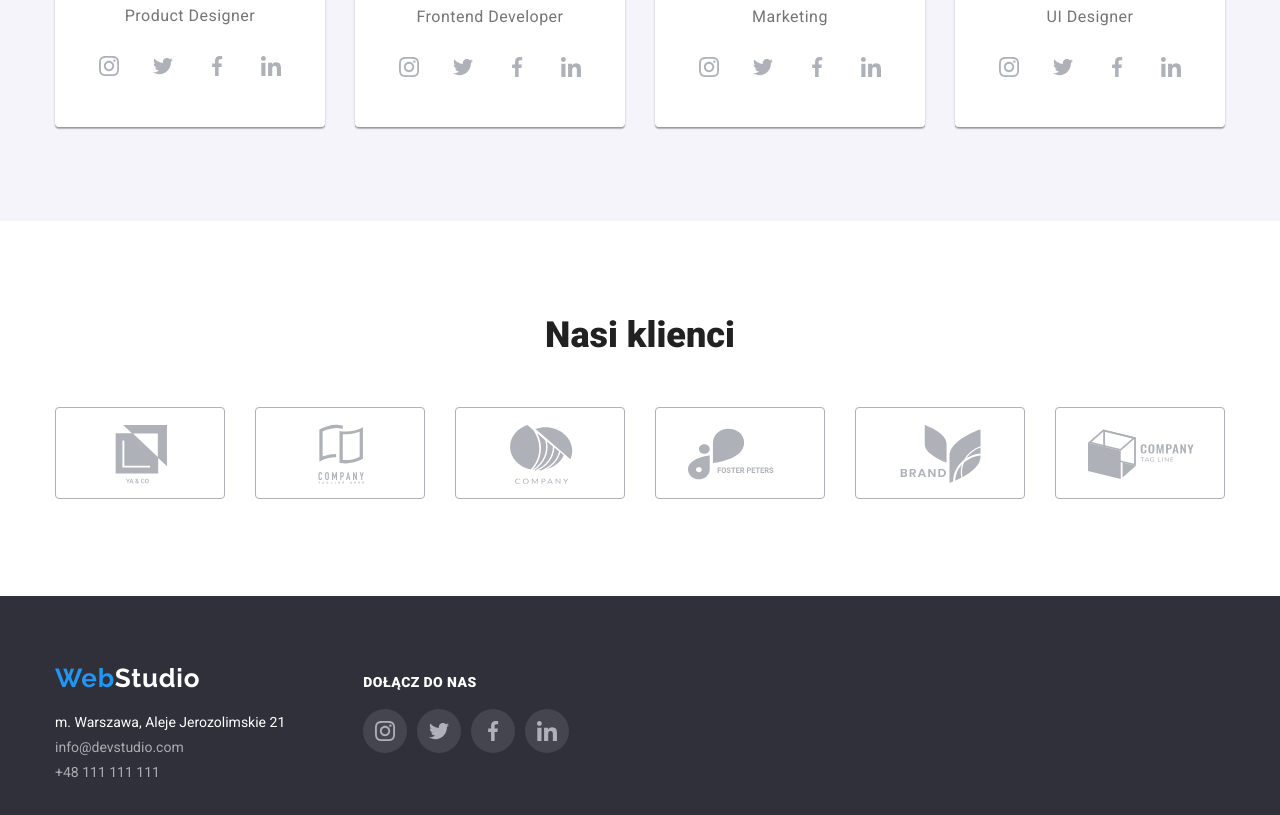
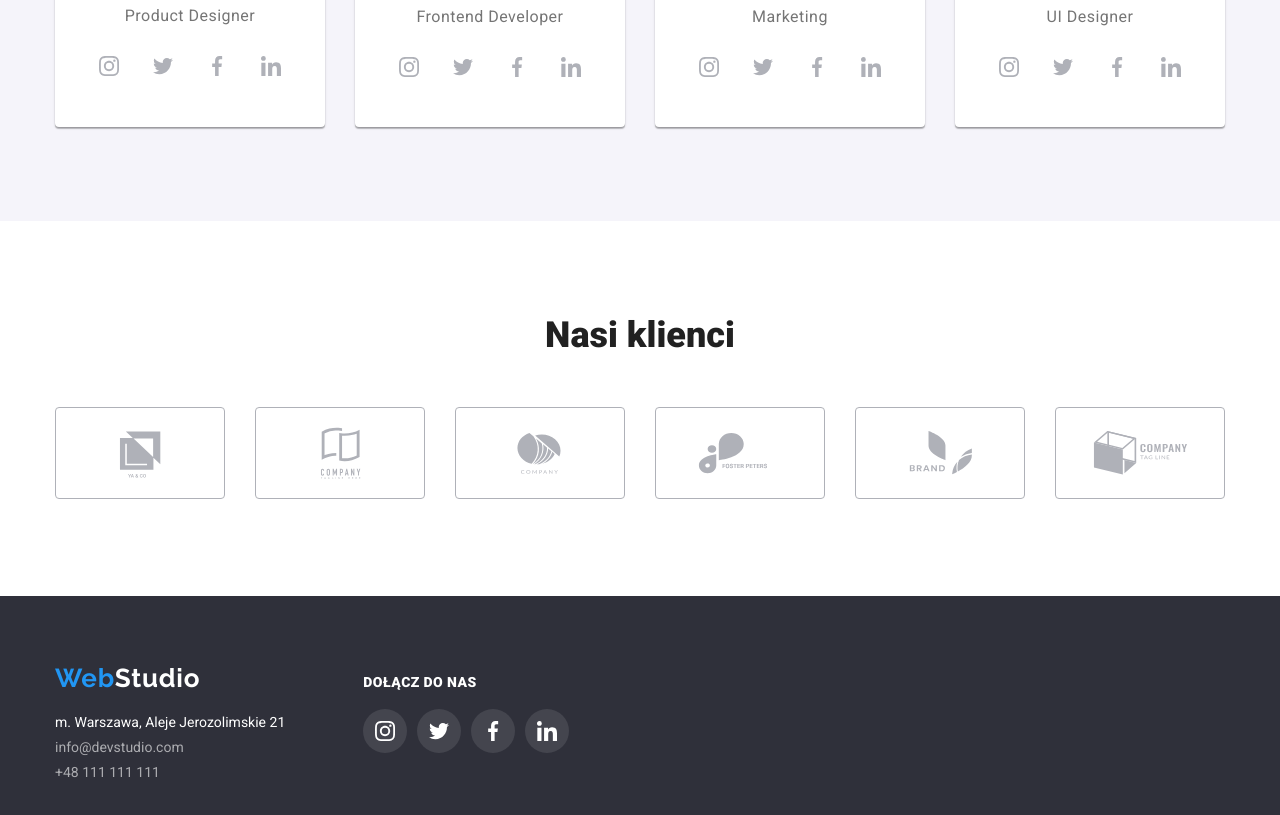
Before and after one commit to AdrianPrzewlocki/goit-markup-hw-04, a plain HTML site: page index.html in a window 1280 px wide. Shown: the part 2153-2968 px from the top of the page. Drawn offline with nearby package versions, Linux system fonts and the light colour scheme.

Commit message:
last corect

```diff
--- a/css/styles.css
+++ b/css/styles.css
@@ -432,6 +432,8 @@ ul {
     line-height: 1.875;
 }
 
+
+
 /* footer */
 
 .footer {
--- a/index.html
+++ b/index.html
@@ -466,7 +466,7 @@
 										height="60.04"
 										x="32"
 										y="16"
-										href="/images/icons.svg#icon-Logo-1"
+										href="./images/icons.svg#icon-Logo-1"
 									></use>
 								</svg>
 							</a>
@@ -479,7 +479,7 @@
 										height="60.04"
 										x="32"
 										y="16"
-										href="/images/icons.svg#icon-Logo-2"
+										href="./images/icons.svg#icon-Logo-2"
 									></use>
 								</svg>
 							</a>
@@ -492,7 +492,7 @@
 										height="60.04"
 										x="32"
 										y="16"
-										href="/images/icons.svg#icon-Logo-3"
+										href="./images/icons.svg#icon-Logo-3"
 									></use>
 								</svg>
 							</a>
@@ -505,7 +505,7 @@
 										height="60.04"
 										x="32"
 										y="16"
-										href="/images/icons.svg#icon-Logo-4"
+										href="./images/icons.svg#icon-Logo-4"
 									></use>
 								</svg>
 							</a>
@@ -518,7 +518,7 @@
 										height="60.04"
 										x="32"
 										y="16"
-										href="/images/icons.svg#icon-Logo-5"
+										href="./images/icons.svg#icon-Logo-5"
 									></use>
 								</svg>
 							</a>
@@ -531,7 +531,7 @@
 										height="60.04"
 										x="32"
 										y="16"
-										href="../images/icons.svg#icon-Logo-6"
+										href="./images/icons.svg#icon-Logo-6"
 									></use>
 								</svg>
 							</a>
```
Also changed, not shown: portfolio.html (+10 -9 lines).
